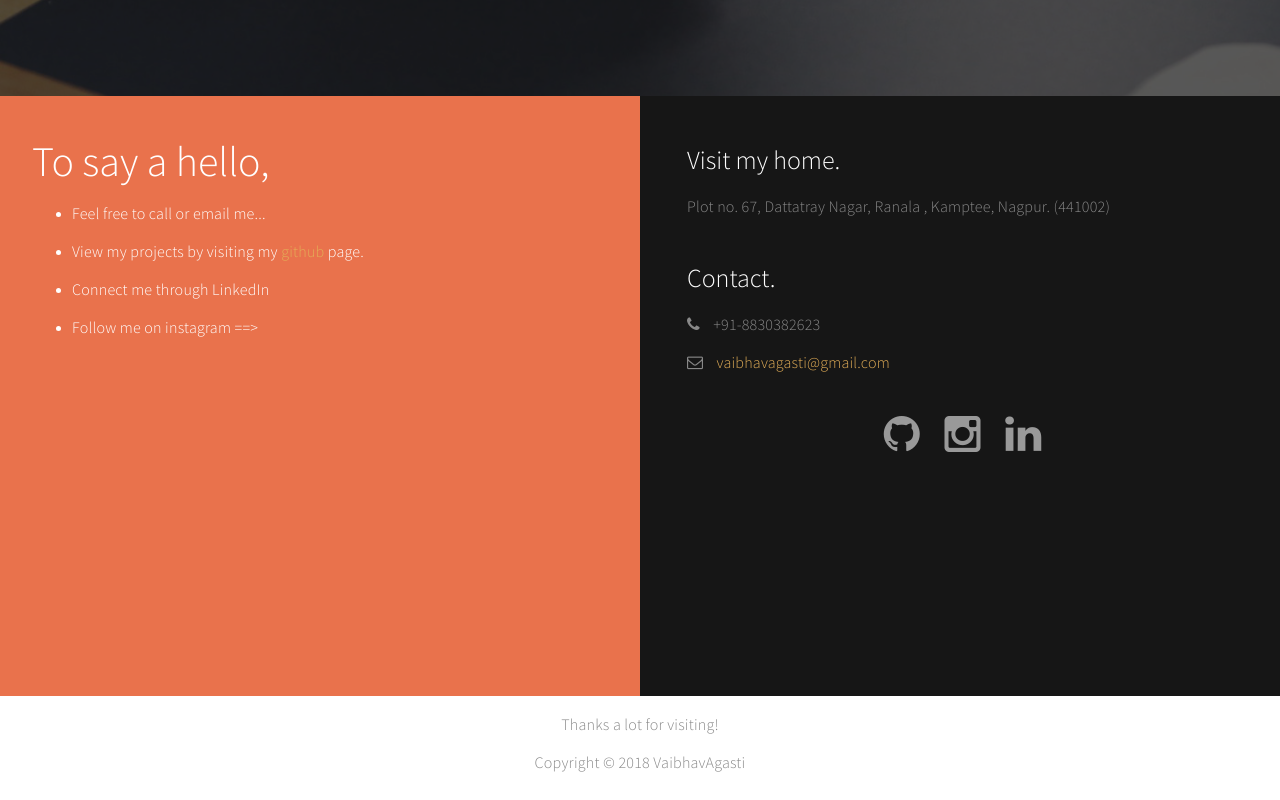
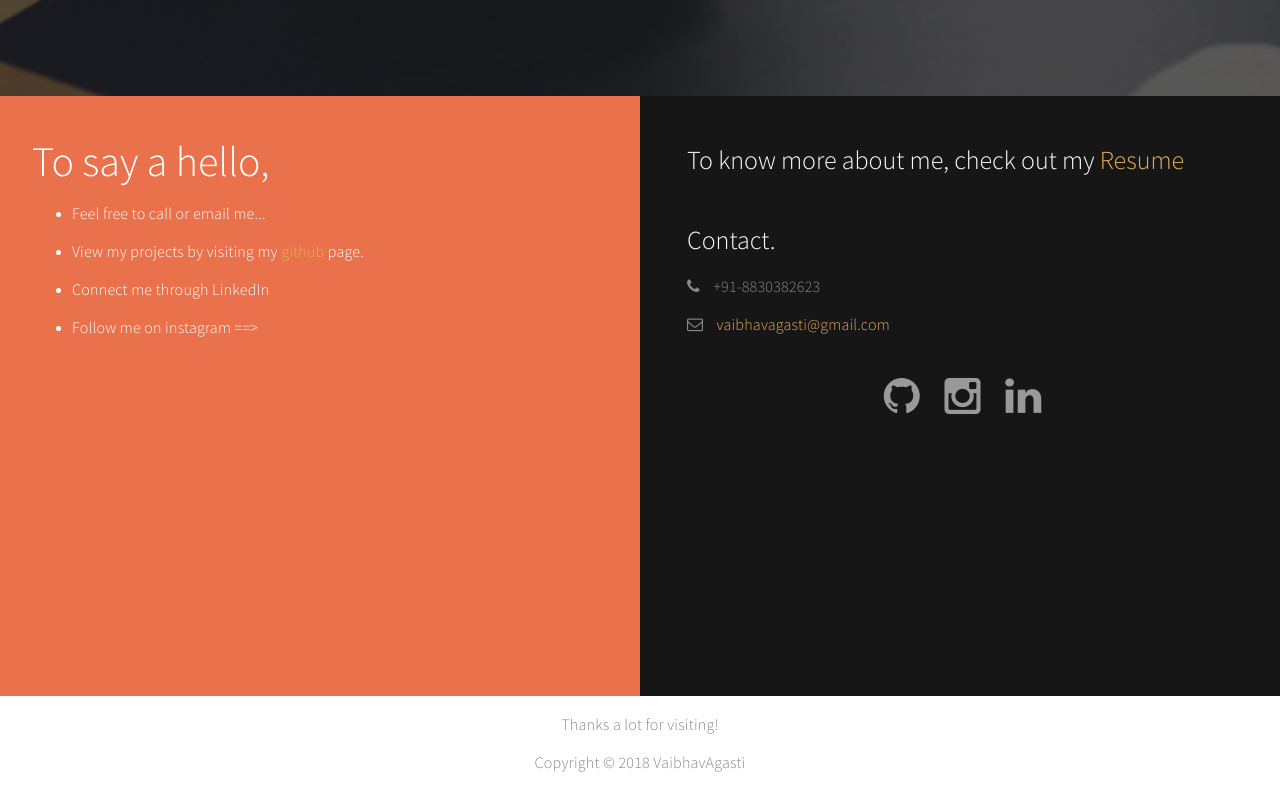
Before and after one commit to vaibhav3198/vaibhav3198.github.io, a plain HTML site: page index.html in a window 1280 px wide. Shown: the part 2279-3079 px from the top of the page. Drawn offline with Linux system fonts and the light colour scheme.

Commit message:
Resume update

```diff
--- a/index.html
+++ b/index.html
@@ -289,8 +289,8 @@ http://www.templatemo.com/tm-498-stimulus
                <div class="bg-dark col-md-6 col-sm-6">
                     <div class="contact-thumb">
                          <div class="wow fadeInUp contact-info" data-wow-delay="0.6s">
-                              <h3 class="color-white">Visit my home.</h3>
-                              <p>Plot no. 67, Dattatray Nagar, Ranala , Kamptee, Nagpur. (441002)</p>
+                              <h3 class="color-white">To know more about me, check out my <a href="Resume.pdf" target="_blank">Resume</a></h3>
+
                          </div>
 
                          <div class="wow fadeInUp contact-info" data-wow-delay="0.8s">
```
Also changed, not shown: 1 other file.
